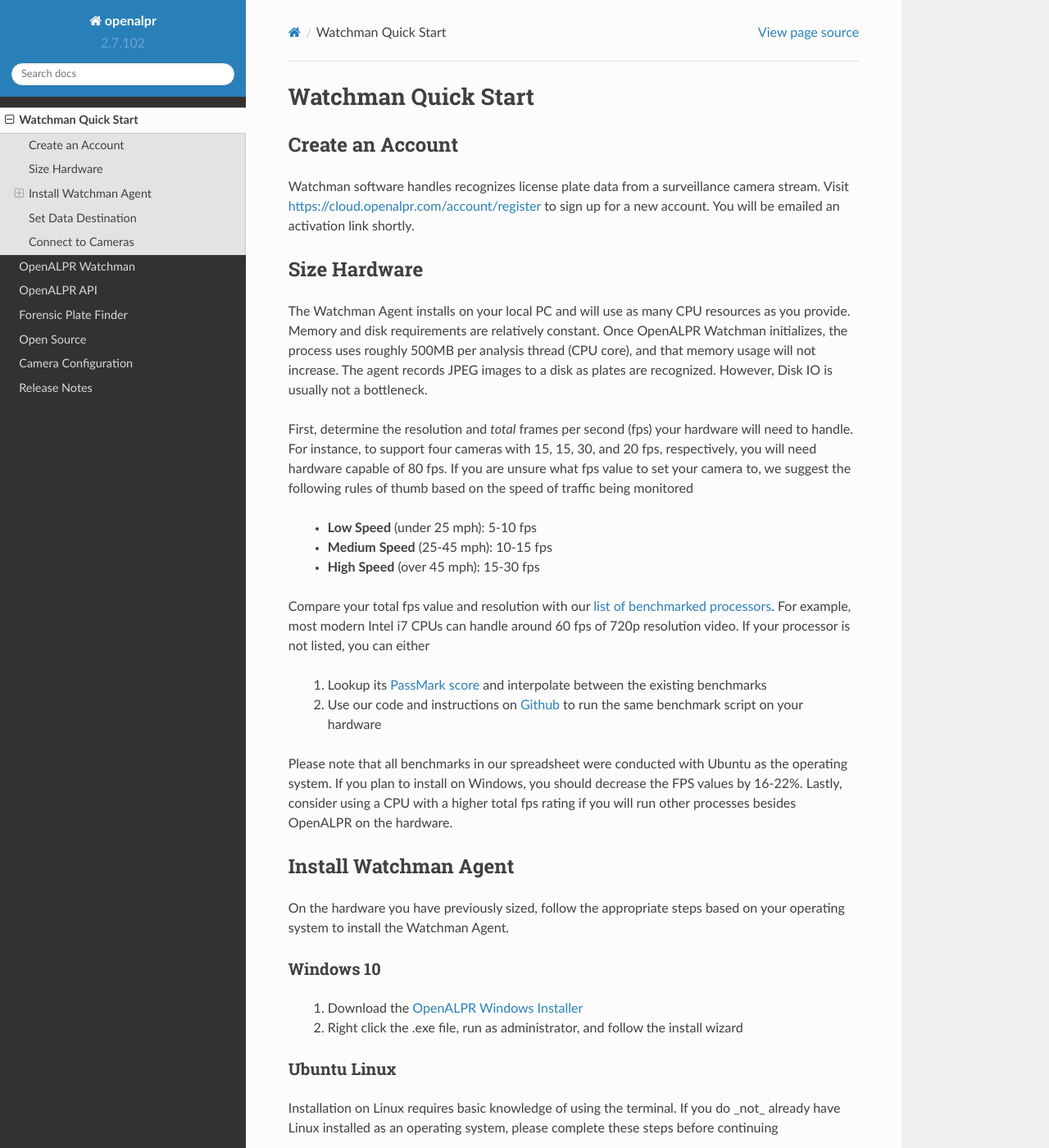
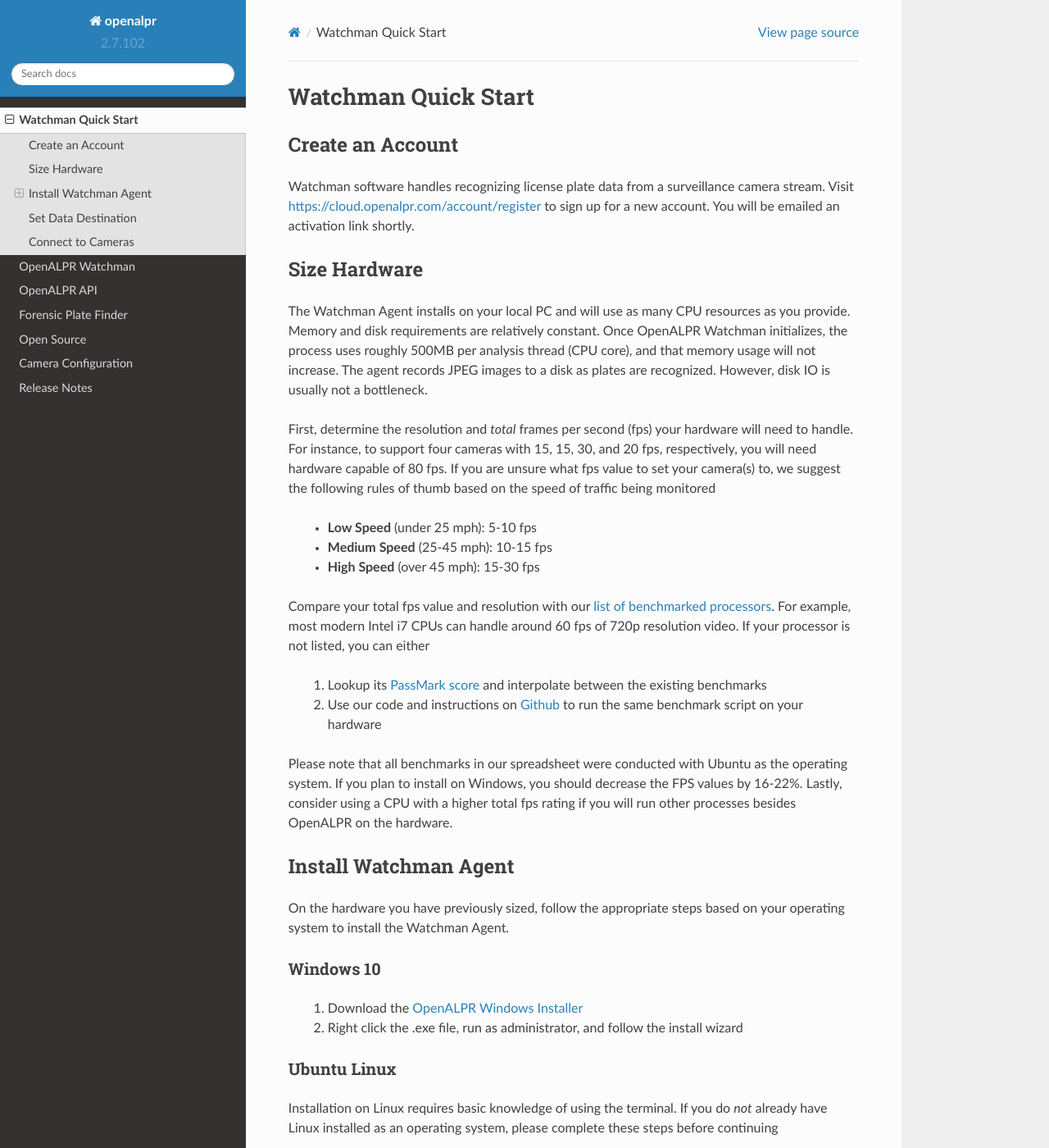
Before and after one commit to openalpr/doc, a Sphinx documentation site: the page built from source/getting_started.rst, in a window 1280 px wide and 1400 px high. Shown: the whole window at 82% size. Built offline with Sphinx 7.4.7 and the Read the Docs theme 2.0.0, drawn with Linux system fonts in a browser that asks for light colours; some of the changed text lies outside the part shown.

Commit message:
fix typos in getting started

```diff
--- a/source/getting_started.rst
+++ b/source/getting_started.rst
@@ -5,7 +5,7 @@
 Create an Account
 =================
 
-Watchman software handles recognizes license plate data from a surveillance camera stream.
+Watchman software handles recognizing license plate data from a surveillance camera stream.
 Visit https://cloud.openalpr.com/account/register to sign up for a new account.
 You will be emailed an activation link shortly.
 
@@ -16,11 +16,11 @@
 Memory and disk requirements are relatively constant.
 Once OpenALPR Watchman initializes, the process uses roughly 500MB per analysis thread (CPU core), and that memory usage will not increase.
 The agent records JPEG images to a disk as plates are recognized.
-However, Disk IO is usually not a bottleneck.
+However, disk IO is usually not a bottleneck.
 
 First, determine the resolution and *total* frames per second (fps) your hardware will need to handle.
 For instance, to support four cameras with 15, 15, 30, and 20 fps, respectively, you will need hardware capable of 80 fps.
-If you are unsure what fps value to set your camera to, we suggest the following rules of thumb based on the speed of traffic being monitored
+If you are unsure what fps value to set your camera(s) to, we suggest the following rules of thumb based on the speed of traffic being monitored
 
   - **Low Speed** (under 25 mph): 5-10 fps
   - **Medium Speed** (25-45 mph): 10-15 fps
@@ -54,7 +54,7 @@
 -------------
 
 Installation on Linux requires basic knowledge of using the terminal.
-If you do _not_ already have Linux installed as an operating system, please complete these steps before continuing
+If you do *not* already have Linux installed as an operating system, please complete these steps before continuing
 
   1. Download the `Ubuntu 18.04 64-bit install DVD image <http://releases.ubuntu.com/18.04/>`_ and burn it to a DVD
   2. Follow this `installation guide <http://www.ubuntu.com/download/desktop/install-ubuntu-desktop>`_
@@ -111,8 +111,8 @@
   - A supported Axis camera
   - An SD Card with at least 2GB storage space
   - Internet Connectivity (minimum 2Mbps upload speed)
-  - Accurate date/time. We recommend configuring NTP (See Setup | Date & Time)
-  - DNS Configuration (See Setup | Advanced TCP/IP Settings)
+  - Accurate date/time. We recommend configuring NTP (See Setup > Date & Time)
+  - DNS Configuration (See Setup > Advanced TCP/IP Settings)
   - The latest Axis firmware (minimum is 5.60.1.1)
 
 After checking the prequisites, follow these steps for installation:
```
Also changed, not shown: other parts of source/getting_started.rst (+6 -6 lines).
